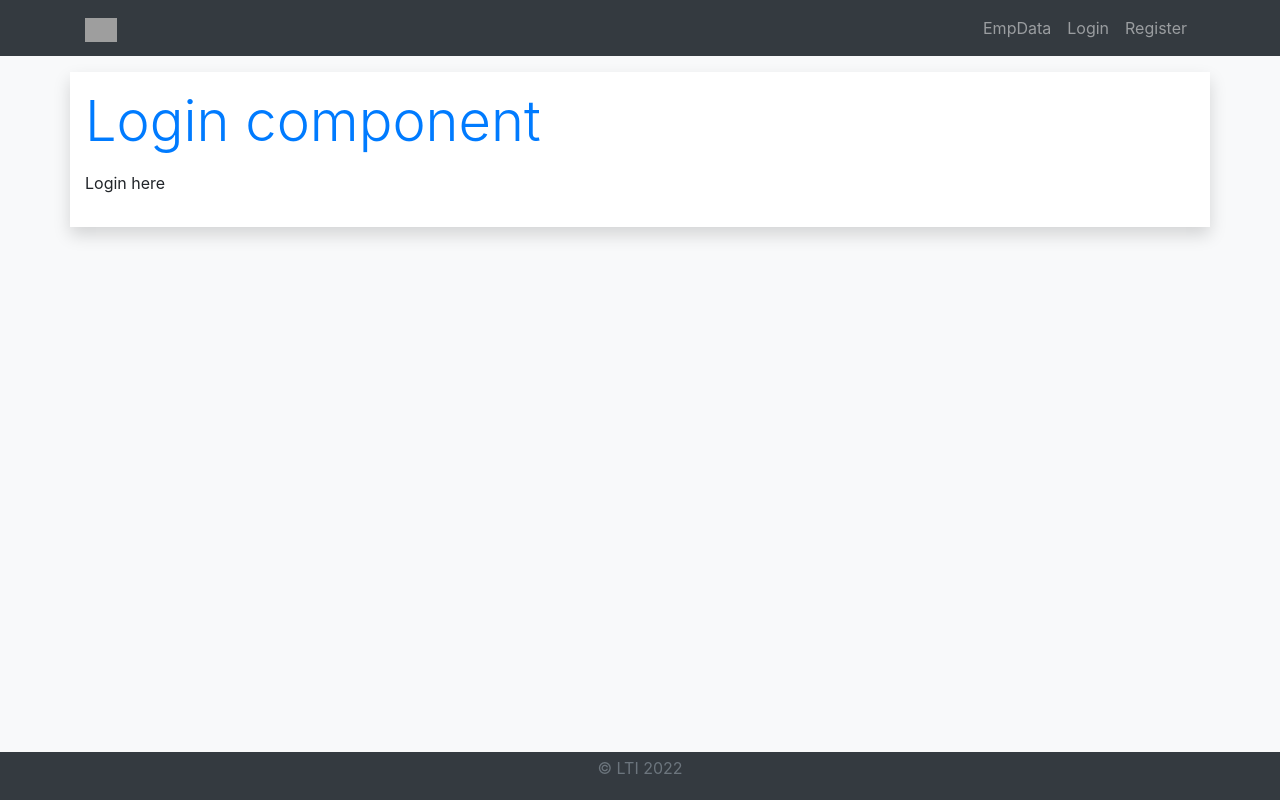
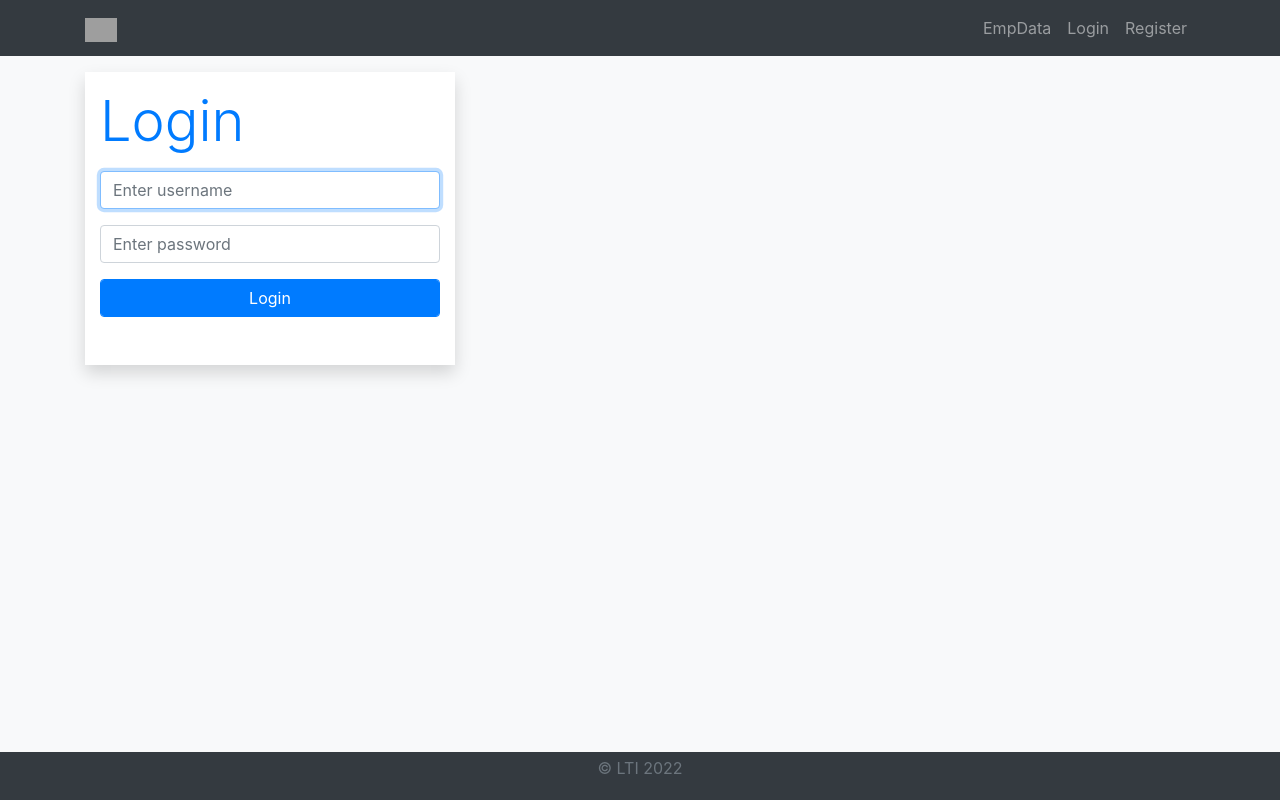
Before and after one commit to shridhar-javafsd/lti-react-demo-app, a React (Create React App) app: page /login in a window 1280 px wide. Built offline with nearby package versions, Linux system fonts and the light colour scheme; grey boxes are pictures that could not be loaded.

Commit message:
useState

```diff
--- a/src/components/Login.js
+++ b/src/components/Login.js
@@ -1,14 +1,77 @@
+import axios from "axios";
+import { useEffect, useState } from "react";
 
 
 const Login = () => {
 
+    const [userData, setUserData] = useState({});
+
+    useEffect(() => {
+        setUserData({
+            userName: '',
+            password: '',
+            phone: ''
+        });
+    }, []);
+
+    const handleUser = (evt) => {
+        console.log(evt.target.value);
+        setUserData({
+            ...userData,
+            [evt.target.name]: evt.target.value
+        });
+    }
+
+    const submitUser = (evt) => {
+
+        axios.get('http://localhost:9999/users/')
+            .then((response) => {
+                // logic to find registered user
+                alert(response.data.userName);
+            })
+            .catch((error) => {
+                alert(error.message);
+            });
+
+        evt.preventDefault();
+    }
+
     return (
-        <div className="container bg-white shadow mt-3 mb-3 pt-3 pb-3">
-            <p className="display-4 text-primary">Login component</p>
-            <p>Login here</p>
+        <div className="container">
+            <div className="col-4 bg-white shadow mt-3 mb-3 pt-3 pb-3">
+                <p className="display-4 text-primary">Login</p>
+                <form className="form form-group" >
+                    <div>
+                        <input
+                            type="text"
+                            id="userName"
+                            name="userName"
+                            value={userData.userName}
+                            className="form-control mb-3"
+                            onChange={handleUser}
+                            placeholder="Enter username"
+                            autoFocus
+                        />
+                        <input
+                            type="password"
+                            id="password"
+                            name="password"
+                            value={userData.password}
+                            className="form-control mb-3"
+                            onChange={handleUser}
+                            placeholder="Enter password"
+                        />
+                        <input
+                            type="button"
+                            id="submit"
+                            className="form-control mb-3 btn btn-primary"
+                            value="Login"
+                            onClick={submitUser}
+                            s />
+                    </div>
+                </form>
+            </div>
         </div>
     );
-
 }
-
 export default Login;
```
